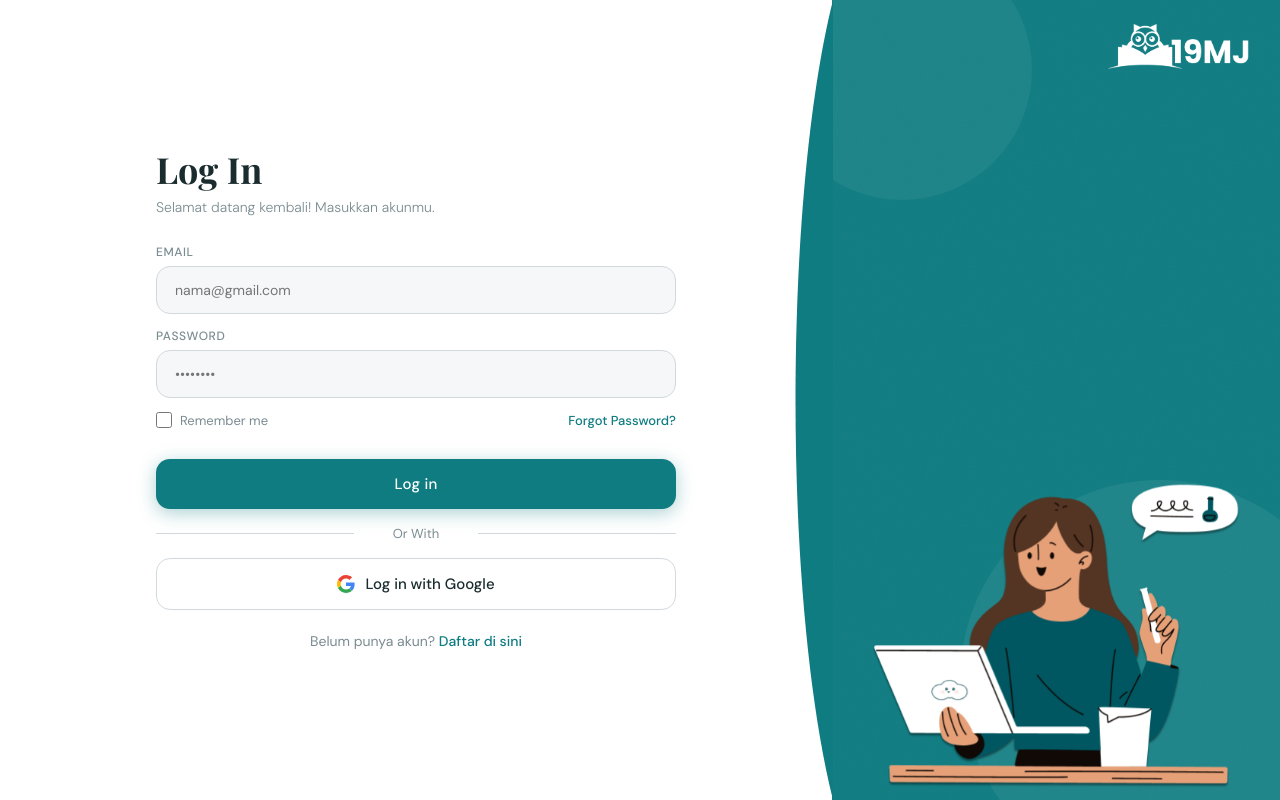
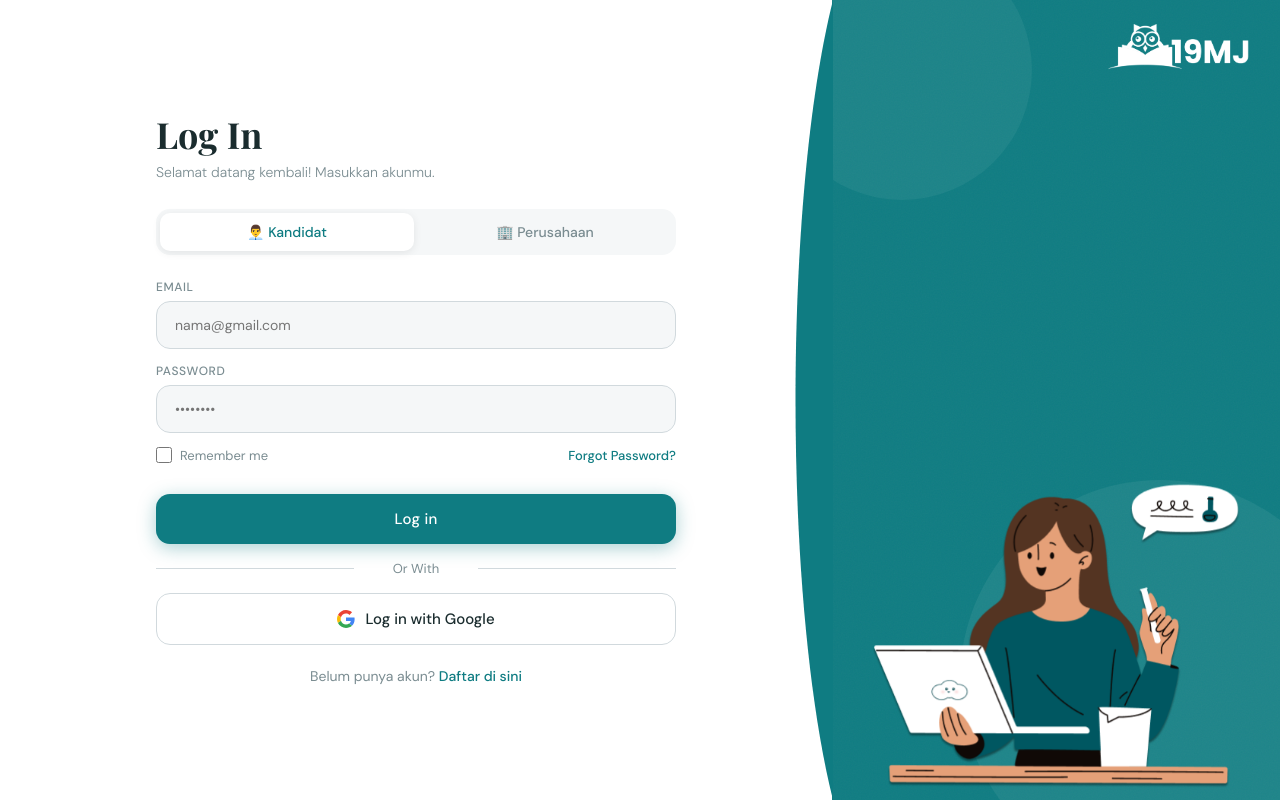
Before and after one commit to nessorrowz/19MJ, a React (Vite) app in the folder FE/: page /login in a window 1280 px wide. Built offline with nearby package versions, Linux system fonts and the light colour scheme; no server answers.

Commit message:
feat: User/Company Interface

```diff
--- a/FE/src/pages/Auth.css
+++ b/FE/src/pages/Auth.css
@@ -173,6 +173,38 @@
   animation: slideUp .3s ease;
 }
 
+/* ── ROLE SWITCH ──────────────────────────────────────────── */
+.role-switch {
+  display: flex;
+  background: var(--gray-100);
+  border-radius: var(--radius);
+  padding: 4px;
+  margin-bottom: 24px;
+  gap: 4px;
+}
+.role-switch button {
+  flex: 1;
+  padding: 10px;
+  border: none;
+  background: transparent;
+  border-radius: calc(var(--radius) - 4px);
+  font-family: 'DM Sans', sans-serif;
+  font-size: 14px;
+  font-weight: 500;
+  color: var(--gray-500);
+  cursor: pointer;
+  transition: all 0.2s;
+}
+.role-switch button:hover:not(.active) {
+  color: var(--text);
+  background: rgba(0,0,0,0.04);
+}
+.role-switch button.active {
+  background: var(--white);
+  color: var(--teal);
+  box-shadow: 0 2px 8px rgba(0,0,0,0.08);
+}
+
 /* ── INPUTS ───────────────────────────────────────────────── */
 .field {
   position: relative;
--- a/FE/src/pages/Login.jsx
+++ b/FE/src/pages/Login.jsx
@@ -66,6 +66,11 @@ export default function Login() {
           <div className="card-header">
             <h2>Log In</h2>
             <p>Selamat datang kembali! Masukkan akunmu.</p>
+          </div>
+
+          <div className="role-switch">
+            <button type="button" className="active">👨‍💼 Kandidat</button>
+            <button type="button" onClick={() => navigate('/company/login')}>🏢 Perusahaan</button>
           </div>
 
           {success && <div className="success-banner">{success}</div>}
--- a/FE/src/pages/LoginCompany.jsx
+++ b/FE/src/pages/LoginCompany.jsx
@@ -71,6 +71,11 @@ export default function LoginCompany() {
             <p>Masuk dan temukan talenta terbaik untuk timmu.</p>
           </div>
 
+          <div className="role-switch">
+            <button type="button" onClick={() => navigate('/login')}>👨‍💼 Kandidat</button>
+            <button type="button" className="active">🏢 Perusahaan</button>
+          </div>
+
           {success && <div className="success-banner">{success}</div>}
           {error   && <div className="error-banner">{error}</div>}
 
```
Also changed, not shown: 1 other file (tests, documents, lock files or other folders).
